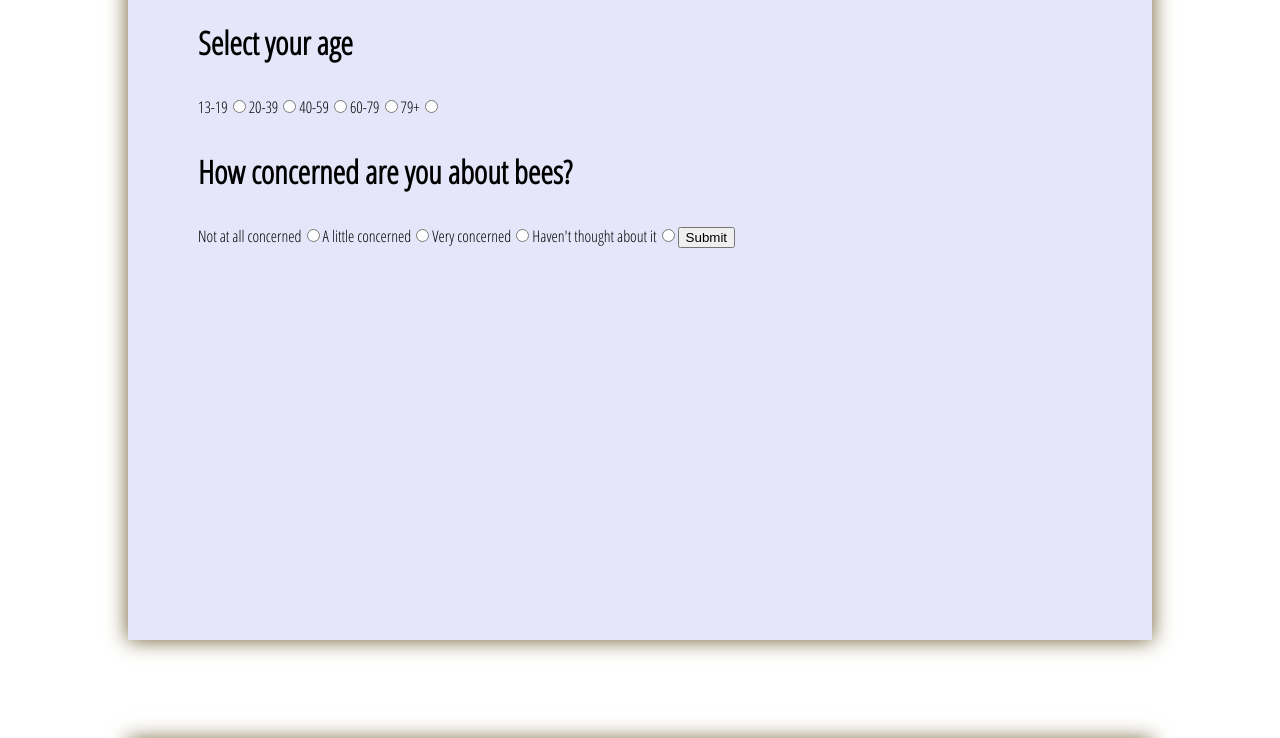
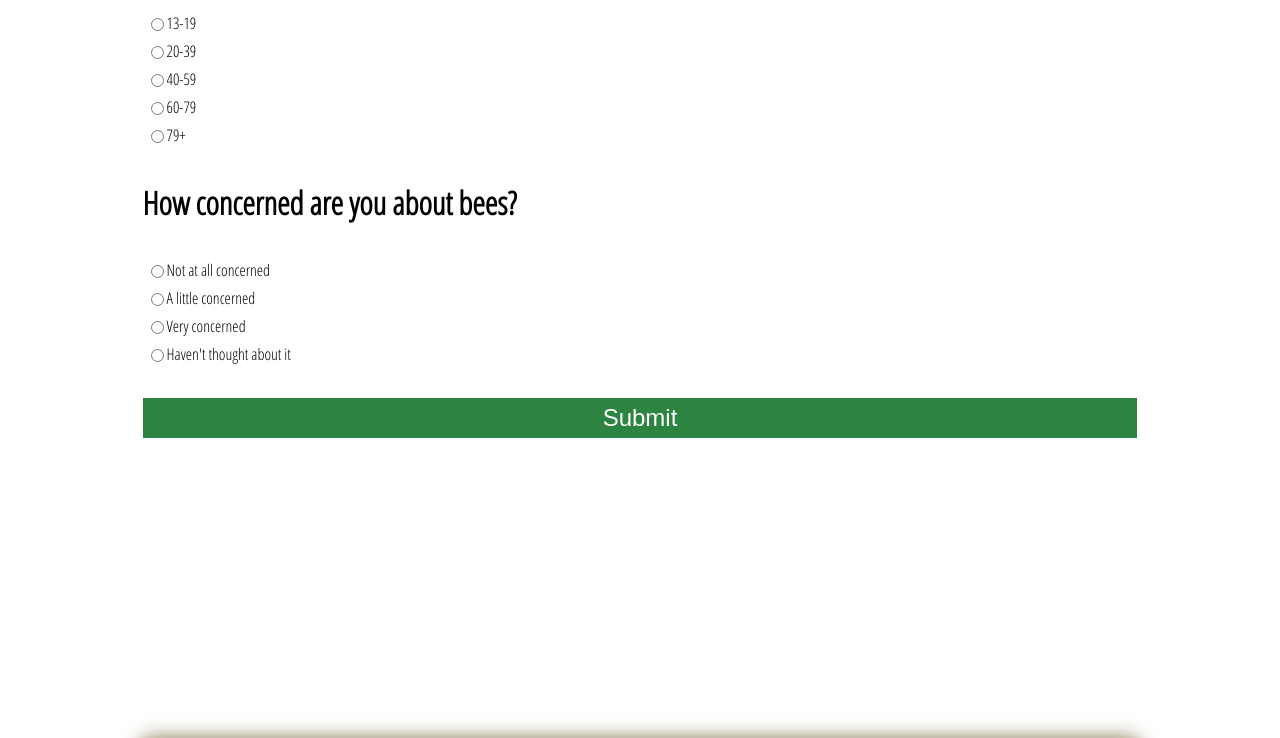
Before and after one commit to farmermel/bees-scrollytelling, a React app: page / in a window 1280 px wide. Shown: the part 960-1698 px from the top of the page. Built offline with nearby package versions, Linux system fonts and the light colour scheme.

Commit message:
Add base styling for entire page

```diff
--- a/src/components/App/App.scss
+++ b/src/components/App/App.scss
@@ -11,15 +11,38 @@ body {
 }
 
 form {
-  padding: 20px 70px;
-  background-color: lavender;
-  box-shadow: 0 0 20px #6d5a2f;
+  // padding: 20px 50px;
+  display: flex;
+  flex-direction: column;
   height: 100vh;
   width: 100%;
 }
 
-form h3 {
-  font-size: 3em;
+form label {
+  margin: 3px;
+  display: flex;
+  flex-direction: row-reverse;
+  justify-content: flex-end;
+}
+
+form h2 {
+  font-size: 5em;
+  margin: 20px 0;
+}
+
+input[type="text"] {
+  margin: 10px 0 50px;
+  font-size: 1.5em;
+  height: 50px;
+}
+
+button {
+  height: 40px;
+  border: none;
+  background-color: #2d8440;
+  color: #fff;
+  font-size: 1.5em;
+  margin: 30px 0 10px;
 }
 
 .question-descr {
```
Also changed, not shown: src/components/App/App.css.
